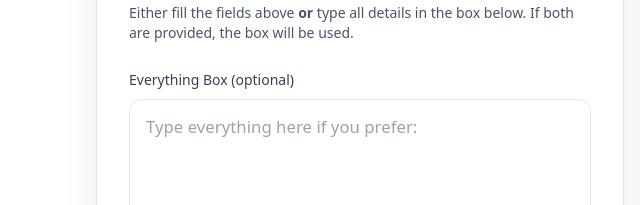
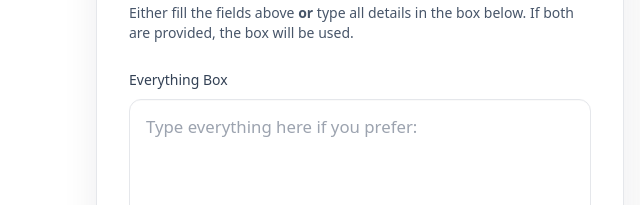
Before and after one commit to sumanthkunchala/index.html, a plain HTML site: page index.html in a window 1280 px wide. Shown: the part 595-800 px from the top of the page, 0-640 px from the left. Drawn offline with nearby package versions, Linux system fonts and the light colour scheme.

Commit message:
Update index.html

```diff
--- a/index.html
+++ b/index.html
@@ -123,7 +123,7 @@
           <!-- Everything box -->
           <div class="space-y-2">
             <label class="block">
-              <span class="text-sm text-slate-700">Everything Box (optional)</span>
+              <span class="text-sm text-slate-700">Everything Box</span>
               <textarea id="brief" name="brief" class="field mt-2" style="min-height: 180px;"
                 placeholder="Type everything here if you prefer:"></textarea>
             </label>
```
